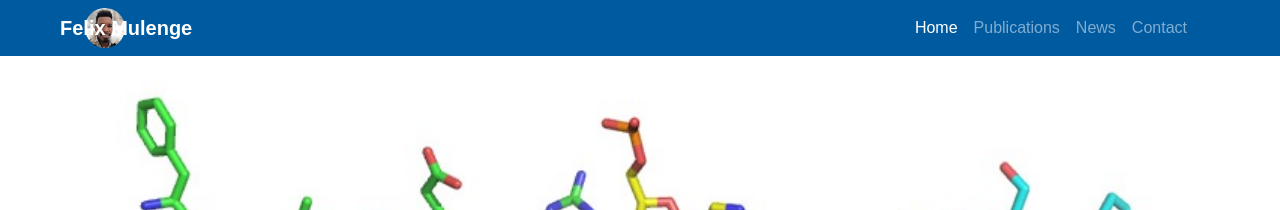
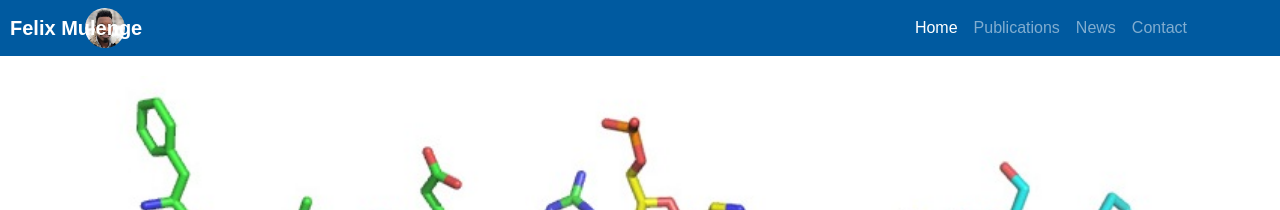
Before and after one commit to fmulenge/fmulenge.github.io, a Jekyll site: the page built from index.md, in a window 1280 px wide. Shown: the top 210 px of the page. Built offline with Jekyll 4.4.1, drawn with Linux system fonts in a browser that asks for light colours.

Commit message:
Update custom.css

```diff
--- a/static/css/custom.css
+++ b/static/css/custom.css
@@ -98,7 +98,7 @@ blockquote {
 .navbar-brand {
     position: absolute;
     width: 100%;
-    left: 60px;
+    left: 10px;
     text-align: left;
     margin:0 auto;
 }
```
